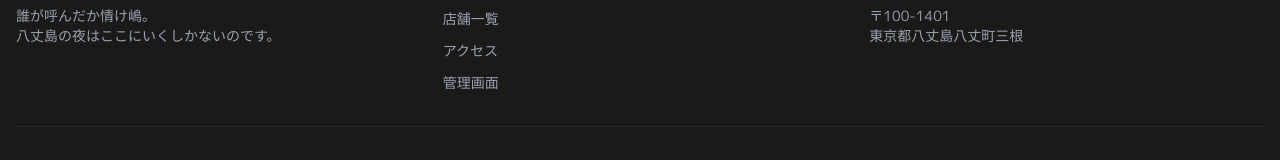
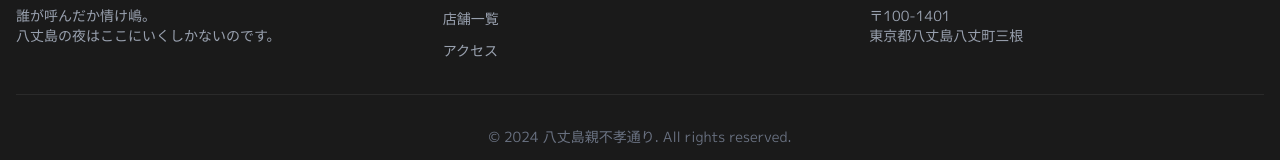
Before and after one commit to Opi-jp/oyafukou_web, a Next.js app: page / in a window 1280 px wide. Shown: the part 1008-1168 px from the top of the page. Built offline with nearby package versions, Linux system fonts and the light colour scheme; no server answers; the database is empty.

Commit message:
Remove admin link from footer
- Remove management system link from public footer
- Keep only public-facing links (店舗一覧, アクセス)

```diff
--- a/app/page.tsx
+++ b/app/page.tsx
@@ -170,11 +170,6 @@
                     アクセス
                   </Link>
                 </li>
-                <li>
-                  <Link href="/admin" className="text-gray-400 hover:text-white text-sm transition-colors">
-                    管理画面
-                  </Link>
-                </li>
               </ul>
             </div>
             <div>
```
